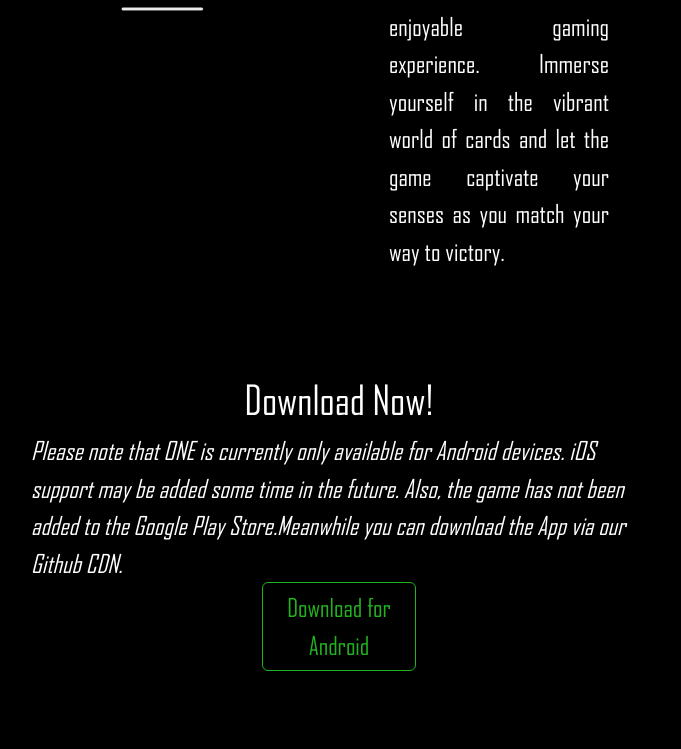
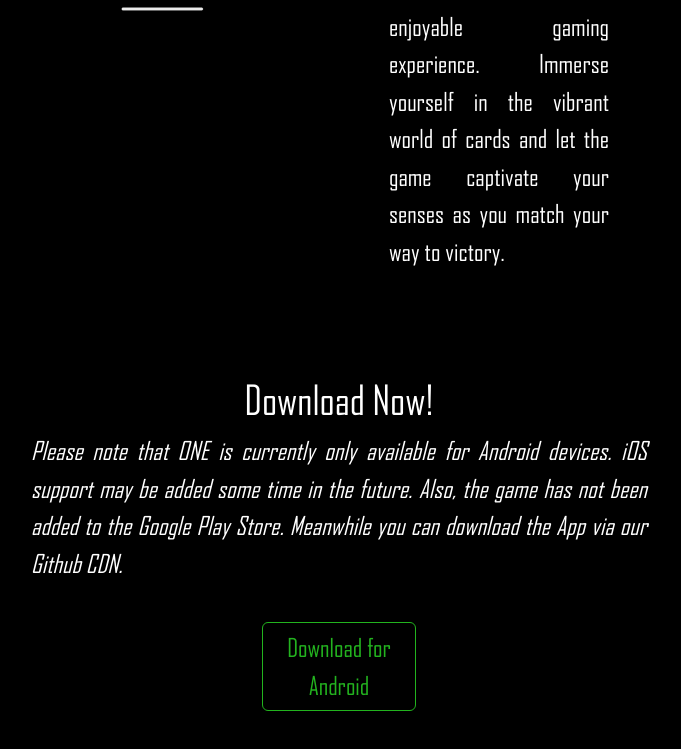
Before and after one commit to Matthias-Linder/get-one, a website: page index.html in a window 1280 px wide. Shown: the part 787-1536 px from the top of the page, without its empty margins (301-982 px from the left). Before the commit the page ends 1498 px from the top, so only its background shows below. Drawn offline with nearby package versions, Linux system fonts and the light colour scheme.

Commit message:
changed download description to p tag

```diff
--- a/index.html
+++ b/index.html
@@ -137,14 +137,14 @@
         <div class="col-xs-1 col-sm-2 col-md-1 col-xl-3"></div>
         <div class="col-xs-10 col-sm-8 col-md-10 col-xl-6">
           <h2 class="heading textCenter font">Download Now!</h2>
-          <a class="text font" style="text-decoration: none">
+          <p class="text font">
             <i class="justify">
               Please note that ONE is currently only available for Android
               devices. iOS support may be added some time in the future. Also,
-              the game has not been added to the Google Play Store.Meanwhile you
+              the game has not been added to the Google Play Store. Meanwhile you
               can download the App via our Github CDN.
             </i>
-          </a>
+          </p>
           <br />
           <a
             href="https://github.com/Matthias-Linder/One/releases/download/0.2/com.matthiaslinder.one-Signed.apk"
```
